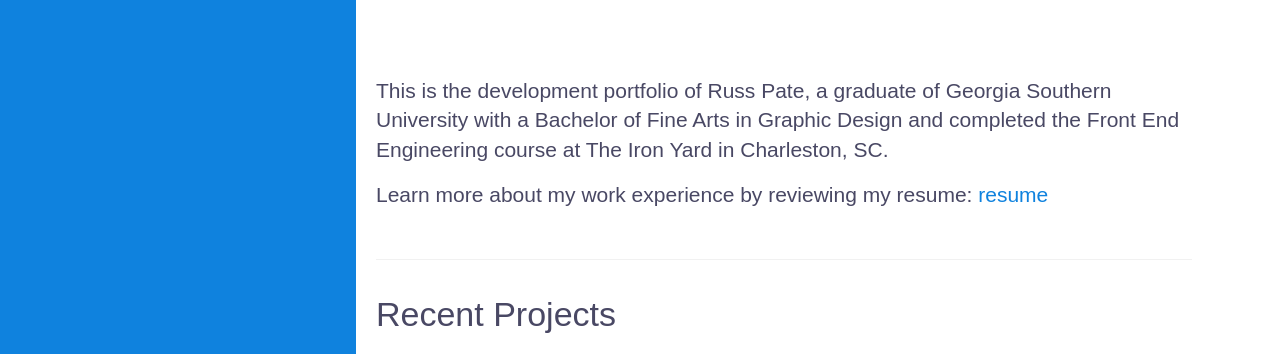
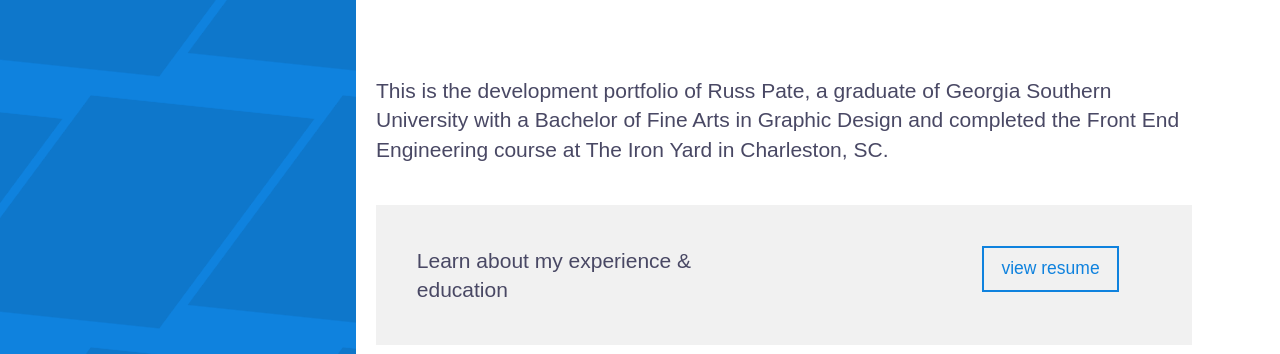
Before and after one commit to russpate/russpate.github.io, a website: page index.html in a window 1280 px wide. Shown: the part 361-715 px from the top of the page. Drawn offline with Linux system fonts and the light colour scheme.

Commit message:
new fancy pattern and made the experience section stand out a little more

```diff
--- a/css/_core.scss
+++ b/css/_core.scss
@@ -2,6 +2,9 @@
   margin:0;
   padding:0;
   box-sizing: border-box;
+}
+::selection{
+  background:$c-yellow;
 }
 body{
   color:$c-blueGray;
@@ -28,6 +31,7 @@ h5 {
 p{
   font-size:1.5rem;
   line-height: 2.1rem;
+  margin-bottom:0;
 }
 a{
   color:$c-blue;
@@ -40,3 +44,21 @@ a{
 .hidden{
   display:none;
 }
+button {
+  -webkit-appearance: none;
+  border: none;
+  padding: 3% 5%;
+  font-size: 1.25rem;
+  background: none;
+  border: 2px solid $c-blue;
+  color: $c-blue;
+  transition: .2s all;
+  cursor:pointer;
+  &:hover {
+    background: $c-blue;
+    color: white;
+  }
+  &:focus{
+    outline:none;
+  }
+}
--- a/css/_hero.scss
+++ b/css/_hero.scss
@@ -26,6 +26,7 @@
   background: $c-blue;
   padding: 10% 5%;
   height:100vh;
+  background-image:url('../img/pattern.png');
 }
 .right-wrap{
   position:relative;
--- a/css/_portfolio.scss
+++ b/css/_portfolio.scss
@@ -1,3 +1,18 @@
+.exp-item {
+  padding: 0;
+  margin: 0;
+}
+
+.exp-wrap {
+  margin: 5% 0;
+  background:$c-light;
+  padding:5%;
+}
+
+.exp-btn {
+  text-align: right;
+}
+
 .portfolio-item-wrap a h2 {
   font-weight: 700;
   font-size: 1.5rem;
--- a/css/_queries.scss
+++ b/css/_queries.scss
@@ -12,6 +12,10 @@
   }
   .social{
     margin:8% 0;
+  }
+  button{
+    width:100%;
+    margin:5% 0;
   }
 }
 
--- a/css/main.scss
+++ b/css/main.scss
@@ -8,6 +8,7 @@
 $c-light:#F1F1F1;
 $c-blue:#0F82DE;
 $c-pop:#F7D554;
+$c-yellow:#FFFDBB;
 
 @import "_hero.scss";
 @import "_portfolio.scss";
--- a/index.html
+++ b/index.html
@@ -35,7 +35,12 @@
 
           <p>This is the development portfolio of Russ Pate, a graduate of Georgia Southern University with a Bachelor of Fine Arts in Graphic Design and completed the Front End Engineering course at The Iron Yard in Charleston, SC.</p>
 
-          <p>Learn more about my work experience by reviewing my resume: <a href="">resume</a></p>
+          <div class="mdl-grid exp-wrap">
+            <div class="mdl-cell mdl-cell--6-col exp-item"><p>Learn about my experience & education</p>
+            </div>
+            <div class="mdl-cell mdl-cell--6-col exp-item exp-btn"><button href="">view resume</button>
+            </div>
+          </div>
           <br />
           <hr>
           <br />
```
Also changed, not shown: css/main.css, img/geoBG.png (added), img/pattern.png (added), img/ps_neutral.png (added), img/ps_neutral_@2X.png (added), 1 other file.
